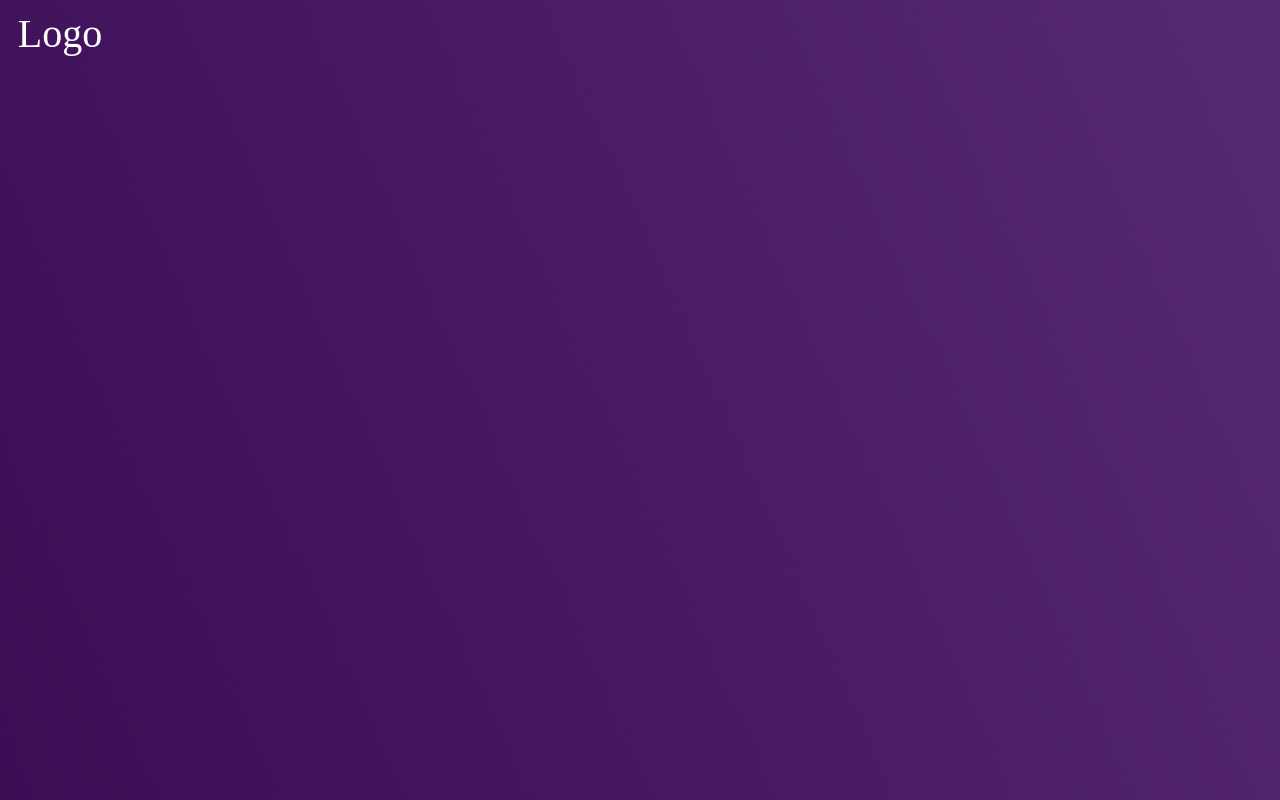
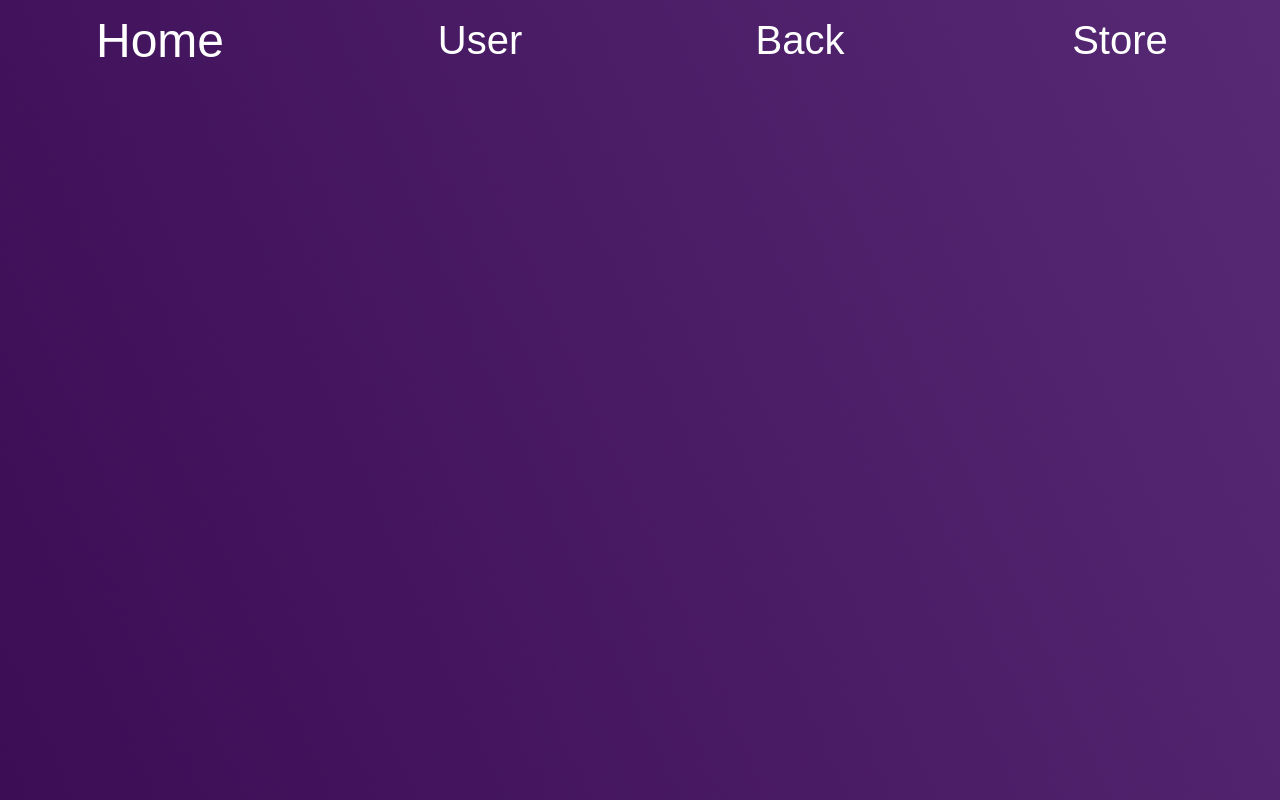
Before and after one commit to MichalDondajewski/stronaJS, a plain HTML site: page index.html in a window 1280 px wide. Drawn offline with Linux system fonts and the light colour scheme.

Commit message:
Add files via upload

```diff
--- a/index.html
+++ b/index.html
@@ -6,10 +6,19 @@
         <title>Document</title>
         <link rel="stylesheet" href="style.css">
     </head>
-    <body>
-        <div class="headMenu">
-            <div class="logo">
-                Logo
+    <body class="body">
+        <div class="headerMenu">
+            <a href="#" class="btn"><button class="btn2">Home</button></a>
+            <a href="#" class="btn"><button class="btn2">User</button></a>
+            <a href="#" class="btn"><button class="btn2">Back</button></a>
+            <a href="#" class="btn"><button class="btn2">Store</button></a>
+        </div>
+        <div class="content">
+            <div class="leftPanel">
+
+            </div>
+            <div class="mainContent">
+
             </div>
         </div>
     </body>
--- a/style.css
+++ b/style.css
@@ -1,21 +1,51 @@
-*{
-    background: url("background.png");
+.body{
+    background-image: url("background.png");
     margin: 0;
     padding: 0;
 }
 
-.headMenu{
-    color: white;
-    width: auto;
-    height: 50px;
-    padding: 10px;
-    /*border: 1px solid white;*/
+.headerMenu{
+    display: flex;
+    background-color: darkgray;
+    height: 10vh;
+    background-color: transparent;
 }
 
-.headMenu .logo{
-    width: 100px;
-    height: 50px;
-    text-align: center;
-    font-size: 40px;
-    pointer-events: none;
+.headerMenu .btn{
+    width: 25%;
 }
+
+.headerMenu .btn .btn2{
+    width: 100%;
+    height: 100%;
+    background-color: transparent;
+    color: white;
+    font-size: 5vh;
+    border: none;
+    transition: 0.2s ease;
+}
+
+.headerMenu .btn .btn2:hover{
+    font-size: 6vh;
+}
+
+.content{
+    display: flex;
+}
+
+.leftPanel{
+    display: flex;
+    height: 90vh;
+    background-color: red;
+    width: 20%;
+    background-color: transparent;
+}
+
+.mainContent{
+    display: flex;
+    background-color: white;
+    height: 90vh;
+    width: 80%;
+    float: right;
+    background-color: transparent;
+}
```
